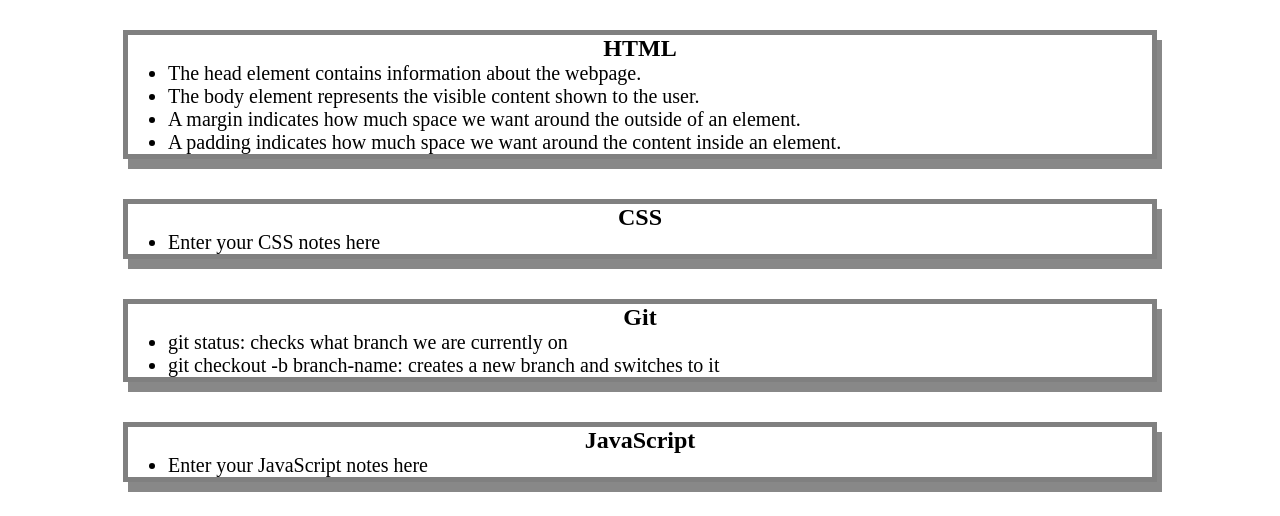
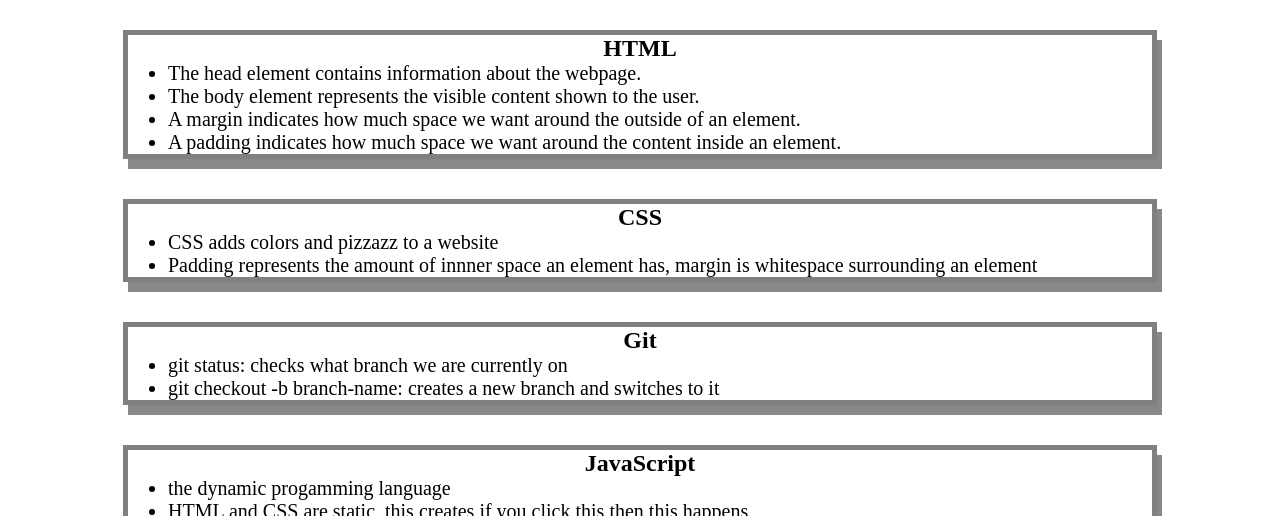
Before and after one commit to trlivenp/pre-work-study-guide, a plain HTML site: page index.html in a window 1280 px wide. Shown: the part 130-646 px from the top of the page. Drawn offline with Linux system fonts and the light colour scheme; files whose address does not match are found by name.

Commit message:
finishing touches

```diff
--- a/index.html
+++ b/index.html
@@ -28,7 +28,8 @@
       <section class="card" id="css-section">
         <h2>CSS</h2>
      <ul>
-       <li>Enter your CSS notes here</li>
+       <li>CSS adds colors and pizzazz to a website</li>
+       <li>Padding represents the amount of innner space an element has, margin is whitespace surrounding an element </li>
      </ul>
 
       </section>
@@ -45,7 +46,8 @@
       <section class="card" id="javascript-section">
         <h2>JavaScript</h2>
      <ul>
-       <li>Enter your JavaScript notes here</li>
+       <li>the dynamic progamming language</li>
+       <li>HTML and CSS are static, this creates if you click this then this happens</li>
      </ul>
 
       </section>
```
